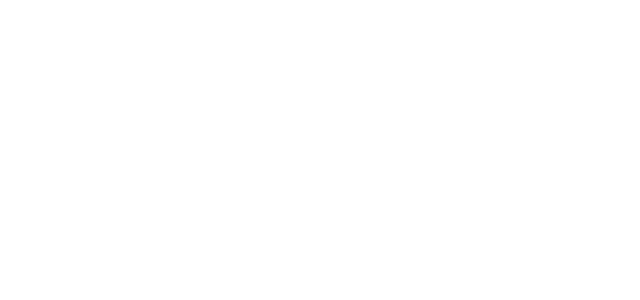
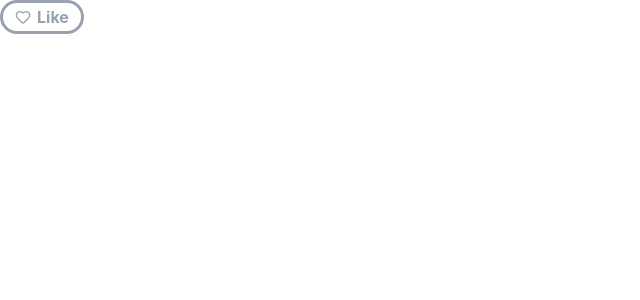
Before and after one commit to yiwenwangANU/playround_react, a React (Vite) app: page /15 in a window 1280 px wide. Before the commit this address had no page. Shown: the top 300 px of the page, without its empty margins (0-640 px from the left). Built offline with nearby package versions, Linux system fonts and the light colour scheme.

Commit message:
re-write 15

```diff
--- a/src/App.tsx
+++ b/src/App.tsx
@@ -1,10 +1,14 @@
-import { Routes, Route } from "react-router";
-import LikeButtonPage from "./pages/LikeButtonPage";
+import { createBrowserRouter } from "react-router";
+import { RouterProvider } from "react-router/dom";
+import LikeButtonPage from "./pages/LikeButtonPage/LikeButtonPage";
 
-const App = () => (
-  <Routes>
-    <Route index element={<LikeButtonPage />} />
-  </Routes>
-);
+const router = createBrowserRouter([
+  {
+    path: "/15",
+    Component: () => <LikeButtonPage />,
+  },
+]);
+
+const App = () => <RouterProvider router={router} />;
 
 export default App;
--- a/src/components/Button/Button.tsx
+++ b/src/components/Button/Button.tsx
@@ -2,13 +2,14 @@ import type { ComponentProps, FC, ReactNode } from "react";
 import { tv, type VariantProps } from "tailwind-variants";
 
 const button = tv({
-  base: "inline-flex cursor-pointer items-center justify-center rounded-full px-4 py-1.5 font-medium select-none",
+  base: "inline-flex cursor-pointer items-center justify-center rounded-full px-3 py-0.5 font-medium select-none border-3 font-bold",
   variants: {
     variant: {
       primary:
-        "border-[#888] border text-[#888] hover:border-[#f00] hover:text-[#f00]",
+        "border-gray-400 text-gray-400 hover:border-rose-500 hover:text-rose-500",
       secondary:
-        "bg-[#f00] text-white border hover:border-[#f00] hover:bg-white hover:text-[#f00]",
+        "bg-rose-500 border-rose-500 text-white hover:bg-white hover:text-rose-500 hover:border-rose-500",
+      tertiary: "text-zinc-600",
     },
   },
   defaultVariants: {
@@ -20,10 +21,11 @@ interface Props
   extends
     Omit<ComponentProps<"button">, "children" | "className">,
     VariantProps<typeof button> {
+  className?: string;
   children: ReactNode;
-  className?: string;
 }
-const Button: FC<Props> = ({ children, className, variant, ...rest }) => (
+
+const Button: FC<Props> = ({ children, variant, className, ...rest }) => (
   <button className={button({ variant, className })} {...rest}>
     {children}
   </button>
--- /dev/null
+++ b/src/components/Button/index.ts
@@ -0,0 +1 @@
+export { default } from "./Button";
--- a/src/main.tsx
+++ b/src/main.tsx
@@ -1,13 +1,15 @@
 import { StrictMode } from "react";
 import { createRoot } from "react-dom/client";
-import { BrowserRouter } from "react-router";
+import { QueryClient, QueryClientProvider } from "@tanstack/react-query";
 import "./index.css";
 import App from "./App.tsx";
 
+const queryClient = new QueryClient();
+
 createRoot(document.getElementById("root")!).render(
   <StrictMode>
-    <BrowserRouter>
+    <QueryClientProvider client={queryClient}>
       <App />
-    </BrowserRouter>
+    </QueryClientProvider>
   </StrictMode>,
 );
--- a/src/pages/LikeButtonPage/LikeButtonPage.tsx
+++ b/src/pages/LikeButtonPage/LikeButtonPage.tsx
@@ -1,33 +1,44 @@
 import { useState, type FC } from "react";
 import { Heart, LoaderCircle } from "lucide-react";
-import useLike from "./hooks/useLike";
-import Button from "../../components/Button";
-
-const URL = "https://questions.greatfrontend.com/api/questions/like-button";
+import Button from "@/components/Button";
+import useUpdateLike from "./hooks/useUpdateLike";
 
 const LikeButtonPage: FC = () => {
-  const [liked, setLiked] = useState<boolean>(false);
-
-  const { trigger, isMutating, error } = useLike(URL);
-  const handleClick = () => {
-    trigger(
-      { action: liked ? "unlike" : "like" },
-      { onSuccess: () => setLiked((prev) => !prev) },
-    );
-  };
+  const [like, setLike] = useState<boolean>(false);
+  const mutation = useUpdateLike();
 
   return (
-    <>
-      <Button variant={liked ? "secondary" : "primary"} onClick={handleClick}>
-        {isMutating ? (
-          <LoaderCircle className="mr-1 h-5 w-5 animate-spin" />
+    <div>
+      <Button
+        variant={like ? "secondary" : "primary"}
+        onClick={() => {
+          if (like) {
+            mutation.mutate(
+              { action: "unlike" },
+              {
+                onSuccess: () => setLike(false),
+              },
+            );
+          }
+          if (!like) {
+            mutation.mutate(
+              { action: "like" },
+              { onSuccess: () => setLike(true) },
+            );
+          }
+        }}
+      >
+        {mutation.isPending ? (
+          <LoaderCircle className="mr-1.5 h-4 w-4 animate-spin" />
         ) : (
-          <Heart />
+          <Heart className="mr-1.5 h-4 w-4" />
         )}
         Like
       </Button>
-      {error && <div className="text-red-500">{error.message}</div>}
-    </>
+      {mutation.error && (
+        <div className="text-rose-500">{mutation.error.message}</div>
+      )}
+    </div>
   );
 };
 
--- a/src/pages/LikeButtonPage/hooks/useLike/index.ts
+++ /dev/null
@@ -1 +0,0 @@
-export { default } from "./useLike";
--- /dev/null
+++ b/src/pages/LikeButtonPage/hooks/useUpdateLike.ts
@@ -0,0 +1,24 @@
+import { useMutation } from "@tanstack/react-query";
+import axios from "axios";
+
+type Action = {
+  action: "like" | "unlike";
+};
+type Response = {
+  message: string;
+};
+
+const updateLike = async (action: Action) => {
+  const response = await axios.post<Response>(
+    import.meta.env.VITE_LIKE_BUTTON_URL,
+    action,
+  );
+  return response.data;
+};
+
+const useUpdateLike = () =>
+  useMutation({
+    mutationFn: updateLike,
+  });
+
+export default useUpdateLike;
--- a/vite.config.ts
+++ b/vite.config.ts
@@ -1,14 +1,14 @@
 import { defineConfig } from "vite";
 import react from "@vitejs/plugin-react";
 import tailwindcss from "@tailwindcss/vite";
-import path from 'path'
+import path from "path";
 
 // https://vite.dev/config/
 export default defineConfig({
   plugins: [react(), tailwindcss()],
   resolve: {
     alias: {
-      '@': path.resolve(import.meta.dirname, './src'),
+      "@": path.resolve(import.meta.dirname, "./src"),
     },
   },
 });
```
Also changed, not shown: src/pages/LikeButtonPage/index.ts (added), 1 other file (tests, documents, lock files or other folders).
